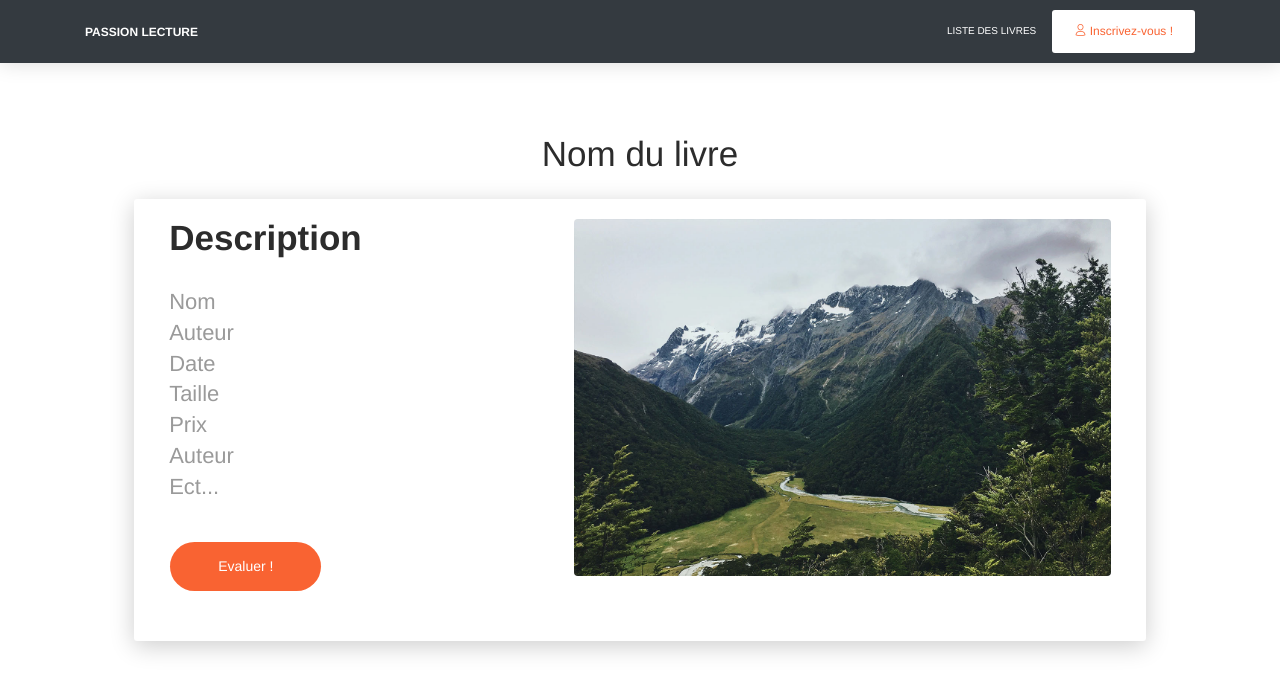
After one commit to Nyaaw/P_Web2, a PHP site: page /book.php in a window 1280 px wide. The commit adds this page. Shown: the top 693 px of the page. Run offline with PHP 8.4, Linux system fonts and the light colour scheme; some web fonts are replaced.

Commit message:
Création de la page book.php et légère modifications

```diff
--- a/Accueil.php
+++ b/Accueil.php
@@ -2,7 +2,7 @@
 <html>
 <head>
     <title>Accueil</title>
-    <?php include "inhead.php" ?>
+    <?php include "includes/inhead.php" ?>
     <?php include "includes/header.php" ?>
 </head>
 
@@ -48,7 +48,7 @@
                                     <img class="d-block w-100" src="assets/img/ryan.jpg" alt="First slide">
                                 </div>
                                 <div class="carousel-item">
-                                    <img class="d-block w-100" src="assets/img/eva.jpg" alt="Second slide">
+                                    <img class="d-block w-100" src="assets/img/ryan.jpg" alt="Second slide">
                                 </div>
                                 <div class="carousel-item">
                                     <img class="d-block w-100" src="assets/img/avatar.jpg" alt="Third slide">
@@ -67,7 +67,7 @@
                 </div>
             </div>
         </div>
-        <?php include("script.php") ?>
+        <?php include("includes/script.php") ?>
     </body>
 
 
--- a/assets/css/style.css
+++ b/assets/css/style.css
@@ -36,9 +36,34 @@
     border: 1px solid black;
     margin: 30px;
     background-color: ghostwhite;
+    text-align: center;
 }
 .bookcategory h1{
-    text-align: center;
     margin-top: 15px;
     margin-bottom: 0;
 }
+/*Image de fond de la page library*/
+.library-header{
+    background-image: url("../img/libraryBG.jpg");
+}
+
+/*Utilisé pour centrer le contenu de la page book.php*/
+.bookCentered{
+    margin-left: auto;
+    margin-right: auto;
+}
+
+/* Classe qui englobe tout le contenu du livre de la page book.php*/
+.bookDiv{
+    margin-top: 120px;
+}
+/*Retire les puces des listes à puces*/
+.noPuce{
+    list-style-type: none;
+    padding-left: 0;
+}
+
+/*Marge pour le bouton evaluer de la page book*/
+.btnMargin{
+    margin-bottom: 30px;
+}
--- /dev/null
+++ b/book.php
@@ -0,0 +1,55 @@
+<!DOCTYPE html>
+<html>
+    <head>
+        <title>Livre</title>
+        <?php include "includes/inhead.php" ?>
+        <?php include "includes/header.php" ?>
+        <?php
+        /**
+         * ETML
+         * Auteur: rossetlo
+         * Date: 16.02.2018
+         * Description: Page spécifique pour chaque livre.
+         */
+        ?>
+    </head>
+    <body>
+        <div class="col-lg-12">
+            <h2 class="bookDiv nav nav-tabs justify-content-center booktitle">Nom du livre</h2>
+            <div class="col-lg-10 bookCentered">
+                <!-- Nav tabs -->
+                <div class="card">
+                    <div class="card-body">
+                        <!-- Tab panes -->
+                        <div class="section-nucleo-icons">
+                            <div class="container">
+                                <div class="row">
+                                    <div class="col-lg-5 col-md-12">
+                                        <h2 class="title">Description</h2>
+                                        <h5 class="description">
+                                            <ul class="noPuce">
+                                                <li>Nom</li>
+                                                <li>Auteur</li>
+                                                <li>Date</li>
+                                                <li>Taille</li>
+                                                <li>Prix</li>
+                                                <li>Auteur</li>
+                                                <li>Ect...</li>
+                                            </ul>
+                                        </h5>
+                                        <a href="nucleo-icons.html" class="btn btn-primary btn-round btn-lg btnMargin" target="_blank">Evaluer !</a>
+                                    </div>
+                                    <div class="col-lg-7 col-md-12">
+                                        <img src="assets/img/bg3.jpg" class="rounded">
+                                    </div>
+
+                                </div>
+                            </div>
+                        </div>
+                    </div>
+                </div>
+            </div>
+        </div>
+        <?php include("includes/script.php") ?>
+    </body>
+</html>
--- a/library.php
+++ b/library.php
@@ -15,9 +15,7 @@
     </head>
     <body class="landing-page sidebar-collapse">
         <div class="wrapper">
-            <div class="page-header page-header-small">
-                <div class="page-header-image" data-parallax="true" style="background-image: url('../assets/img/bg6.jpg');">
-                </div>
+            <div class="page-header page-header-small library-header">
                 <div class="container">
                     <div class="content-center">
                         <h1 class="title">Liste de livres</h1>
@@ -87,7 +85,7 @@
                         </div>
                     </div>
                 </div>
-                <button class="btn btn-primary btn-round btn-lg" type="button">Voir plus</button>
+                <button class="btn btn-primary btn-round btn-lg btnMargin" type="button">Voir plus</button>
             </div>
             <div class="bookcategory">
                 <h1>Science-fiction</h1>
```
Also changed, not shown: assets/img/libraryBG.jpg (added).
